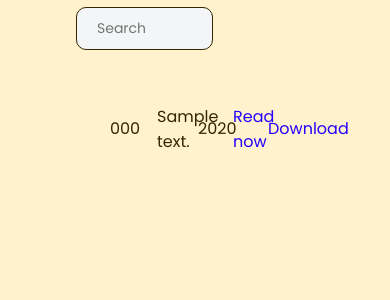
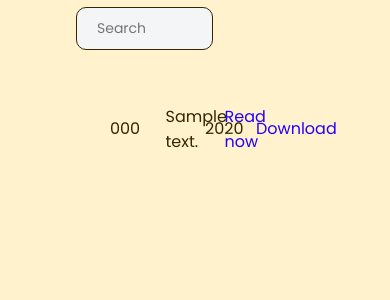
Before and after one commit to derasn/library-project, a Django app: template campus/templates/search_results.html in a window 390 px wide. Shown: the part 325-625 px from the top of the page. Run offline with Django 5.2, Linux system fonts and the light colour scheme; the template is opened without the code that fills it: most values are stand-ins (such as "Sample title", 1, 10 or a date in 2020).

Commit message:
search 4

```diff
--- a/campus/static/css/search_results.css
+++ b/campus/static/css/search_results.css
@@ -69,22 +69,17 @@ h1{
 
 .course-code{
     display: inline-block;
-    width: 20rem;
+    width: 30vw;
 }
 
 .description{
     display: inline-block;
-    width: 12rem;
-}
-
-.view, .download{
-    display: inline-block;
-    width: 7rem;
+    width: 15vw;
 }
 
 .year-used{
     display: inline-block;
-    width: 5rem;
+    width: 5vw;
 }
 
 a{ /* Download and view */
@@ -118,14 +113,19 @@ p{ /* For error messages i.e sorry, no materials */
 @media (max-width: 768px) {
     .course-code{
         display: inline-block;
-        width: 6rem;
+        width: 12rem;
     }
     .description{
         display: inline-block;
-        width: 4.5rem;
+        width: 8rem;
     }
-    .year-used, .view, .download{
+    .year-used{
         display: inline-block;
         width: 3rem;
     }
+
+    .view, .download{
+        display: inline-block;
+        width: 6rem;
+    }
 }
```
